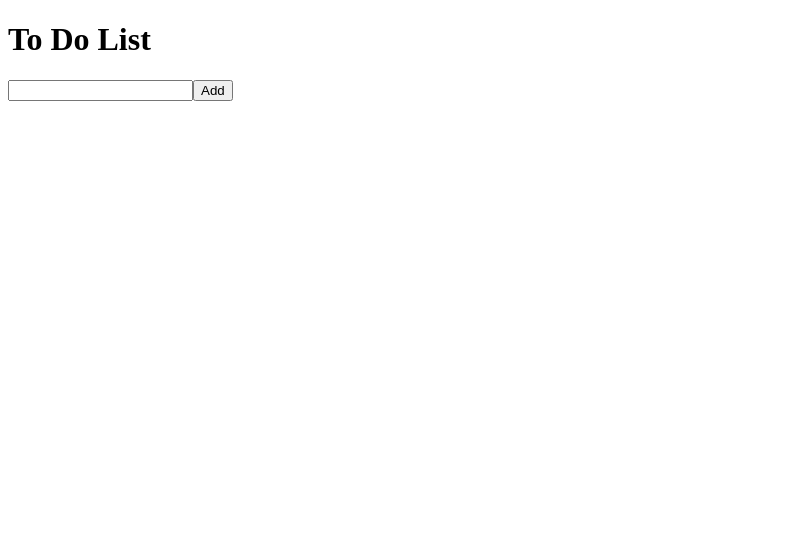
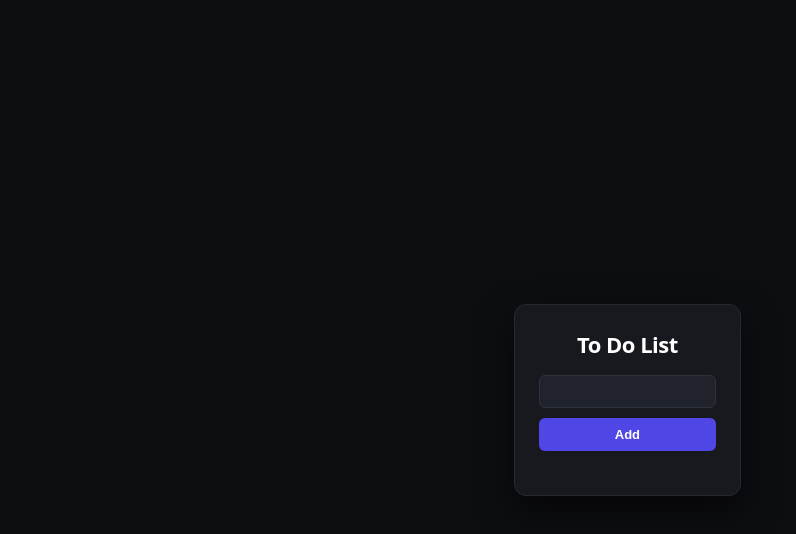
Before and after one commit to vartikadwivedi2005-code/Javascript_Vartika, a React (Vite) app in the folder lect_30/my-react-app/: page /contact in a window 1280 px wide. Shown: the top 534 px of the page, without its empty margins (0-796 px from the left). Built offline with nearby package versions, Linux system fonts and the light colour scheme.

Commit message:
TO DO LIST

```diff
--- a/lect_30/my-react-app/src/App.css
+++ b/lect_30/my-react-app/src/App.css
@@ -1,169 +1,16 @@
-/* Base Layout Configurations
-body {
-  background-color: #f8f9fa;
+*{
   margin: 0;
-  padding: 40px 20px;
-  font-family: 'Segoe UI', Tahoma, Geneva, Verdana, sans-serif;
+  padding: 0;
 }
 
-.products-container {
-  max-width: 1200px;
-  margin: 0 auto;
-}
-
-.main-title {
-  text-align: center;
-  font-size: 2rem;
-  color: #212529;
-  margin-bottom: 40px;
-  font-weight: 700;
-} */
-
-/* Products Layout Grid
-/* .products-grid {
-  display: flex;
-  flex-wrap: wrap;
-  justify-content: center;
-  gap: 25px;
-} */
-
-/* Individual Product Cards */
-/* .cart-card {
-  background-color: white;
-  border-radius: 12px;
-  width: 260px;
-  padding: 16px;
-  box-shadow: 0 4px 10px rgba(0, 0, 0, 0.06);
-  display: flex;
-  flex-direction: column;
-  justify-content: space-between;
-  transition: transform 0.2s ease, box-shadow 0.2s ease;
-} */
-
-/* .cart-card:hover {
-  transform: translateY(-4px);
-  box-shadow: 0 6px 18px rgba(0, 0, 0, 0.1);
-} */
-
-/* Card Media Elements */
-/* .cart-card img {
-  width: 100%;
-  height: 180px;
-  object-fit: cover;
-  border-radius: 8px;
-  background-color: #f1f3f5;
-} */
-
-/* Card Text Inner Container */
-/* .card-body {
-  margin: 12px 0 14px 0;
-  display: flex;
-  flex-direction: column;
-  gap: 4px;
-} */ */
-
-/* Product Properties Styling */
-/* .product-id {
-  font-size: 13px;
-  color: #0353a4;
-  font-weight: 600;
-} */
-
-/* .product-title {
-  font-size: 18px;
-  font-weight: 600;
-  color: #212529;
-  white-space: nowrap;
-  overflow: hidden;
-  text-overflow: ellipsis;
-  margin-bottom: 2px;
-} */
-
-/* .product-price {
-  font-size: 16px;
-  font-weight: 700;
-  color: #37b24d; /* Clean Eco Green */
-/* } */
-
-/* .product-rating {
-  font-size: 13px;
-  font-weight: 500;
-  color: #fcc419; /* Golden Yellow Star Badge */
-/* } */
-
-/* Add to Cart Button */
-/* .add-to-cart-btn {
-  width: 100%;
-  background-color: #000000;
-  color: white;
-  border: none;
-  padding: 12px;
-  font-size: 14px;
-  font-weight: 600;
-  border-radius: 6px;
-  cursor: pointer;
-  transition: background-color 0.2s ease; */
-/* } */ */
-
-/* .add-to-cart-btn:hover {
-  background-color: #333333;
-} */
-
-
-/*
-#nav{
-  height: 50px;
+nav{
   background-color: black;
+  height: 40px;
   display: flex;
   justify-content: space-around;
   align-items: center;
-} */
-/* *{
-  margin: 0;
-  padding: 0;
-} */
-/* li{
+
+}
+li{
   color: snow;
-} */
-
-
-
-/* ToDoList.css */
-.todo-container {
-  font-family: 'Segoe UI', Tahoma, Geneva, Verdana, sans-serif;
-  margin: 30px auto;
-  max-width: 350px;
-  text-align: center;
 }
-
-.todo-input {
-  width: 60%;
-  padding: 10px;
-  font-size: 14px;
-  border: 2px solid #ddd;
-  border-radius: 6px;
-  outline: none;
-  transition: border-color 0.2s;
-}
-
-/* Turns the border blue when you click inside */
-.todo-input:focus {
-  border-color: #007bff;
-}
-
-.todo-button {
-  padding: 10px 16px;
-  font-size: 14px;
-  margin-left: 8px;
-  background-color: #28a745; /* Green */
-  color: white;
-  border: none;
-  border-radius: 6px;
-  cursor: pointer;
-  font-weight: bold;
-}
-
-/* Makes the button slightly darker when hovered */
-.todo-button:hover {
-  background-color: #218838;
-}
--- /dev/null
+++ b/lect_30/my-react-app/src/ToDoList.css
@@ -0,0 +1,138 @@
+/* ==========================================================================
+   1. The Ultimate Center Fix
+   Targeting html and body ensures the browser gives us the full window height
+   ========================================================================== */
+html, body {
+  margin: 0;
+  padding: 0;
+  width: 100%;
+  height: 100%; /* Explicitly forces full screen height */
+  background-color: #0d0e12; /* Changes the whole page background to dark */
+  display: flex;
+  justify-content: center; /* Centers horizontally */
+  align-items: center;     /* Centers vertically */
+  font-family: system-ui, -apple-system, sans-serif;
+}
+
+/* ==========================================================================
+   2. The Black Container Box
+   ========================================================================== */
+.todo-wrapper {
+  width: 90%;
+  max-width: 360px; /* Perfectly slim profile */
+  background: #17191e; /* Deep midnight black box */
+  padding: 24px;
+  border-radius: 12px;
+  border: 1px solid #262930;
+  box-shadow: 0 15px 35px rgba(0, 0, 0, 0.6);
+
+  /* Centers all fields internally too */
+  display: flex;
+  flex-direction: column;
+  align-items: center;
+  box-sizing: border-box;
+}
+
+/* Header Text (Now clearly visible) */
+h1 {
+  color: #ffffff;
+  font-size: 22px;
+  margin: 0 0 16px 0;
+  text-align: center;
+  letter-spacing: -0.5px;
+}
+
+/* Micro Inputs */
+input {
+  width: 100%;
+  background: #20232b;
+  border: 1px solid #2e323d;
+  border-radius: 6px;
+  color: #fff;
+  padding: 8px 12px;
+  font-size: 13px;
+  box-sizing: border-box;
+  margin-bottom: 10px;
+  text-align: center;
+}
+
+input:focus {
+  outline: none;
+  border-color: #4f46e5;
+}
+
+/* Primary Add Button */
+button:nth-of-type(1) {
+  width: 100%;
+  background: #4f46e5; /* Royal Indigo blue */
+  color: #fff;
+  border: none;
+  border-radius: 6px;
+  padding: 9px;
+  font-size: 13px;
+  font-weight: 600;
+  cursor: pointer;
+  margin-bottom: 20px;
+  transition: background 0.2s;
+}
+
+button:nth-of-type(1):hover {
+  background: #3b32d4;
+}
+
+/* ==========================================================================
+   3. Individual To-Do Rows
+   ========================================================================== */
+.todo-item {
+  width: 100%;
+  background: #1c1f26;
+  border: 1px solid #262930;
+  border-radius: 8px;
+  padding: 12px;
+  margin-bottom: 10px;
+  display: flex;
+  flex-direction: column;
+  align-items: center;
+  box-sizing: border-box;
+}
+
+.todo-item h3 {
+  color: #e2e8f0;
+  margin: 0 0 10px 0;
+  font-size: 14px;
+  font-weight: 500;
+  text-align: center;
+  word-break: break-all;
+}
+
+/* Inline Mini Tab/Pill Buttons */
+.todo-item button {
+  padding: 4px 12px;
+  font-size: 11px;
+  font-weight: 500;
+  border: none;
+  border-radius: 4px;
+  cursor: pointer;
+  margin: 0 3px 8px 3px;
+  background: #2a2f3b;
+  color: #a0aec0;
+  transition: all 0.15s ease;
+}
+
+/* Pill Hover Effects */
+.todo-item button:nth-of-type(1):hover {
+  background: #ef4444; /* Red for Delete */
+  color: white;
+}
+
+.todo-item button:nth-of-type(2):hover {
+  background: #3b82f6; /* Blue for Edit */
+  color: white;
+}
+
+/* Edit element spacing */
+.todo-item input {
+  margin-top: 4px;
+  margin-bottom: 0;
+  background: #121418;
+}
--- a/lect_30/my-react-app/src/ToDoList.jsx
+++ b/lect_30/my-react-app/src/ToDoList.jsx
@@ -1,5 +1,5 @@
 import React, { useState } from 'react';
-import './App.css';
+import './ToDoList.css';
 import { useEffect } from 'react';
 const ToDoList = () => {
 
@@ -36,27 +36,22 @@ const ToDoList = () => {
      },[todos])
 
 
-
 return (
-    <div>
+  <div className="todo-wrapper">
     <h1>To Do List</h1>
-
     <input onChange={(e) => setInput(e.target.value)} />
-
     <button onClick={() => setTodos([...todos, input])}>Add</button>
 
-
-      {
-        todos.map((a,index) => {
-            return <div>
+    {todos.map((a, index) => {
+        return (
+          <div key={index} className="todo-item">
             <h3>{a}</h3>
             <button onClick={() => d(index)}>Delete</button>
             <button onClick={() => e(index)}>Edit</button>
             <input onChange={(e) => setInput(e.target.value)} />
-
           </div>
-        })
-      }
+        )
+    })}
   </div>
 );
 };
```
Lines whose indentation alone changed are shown as unchanged.
